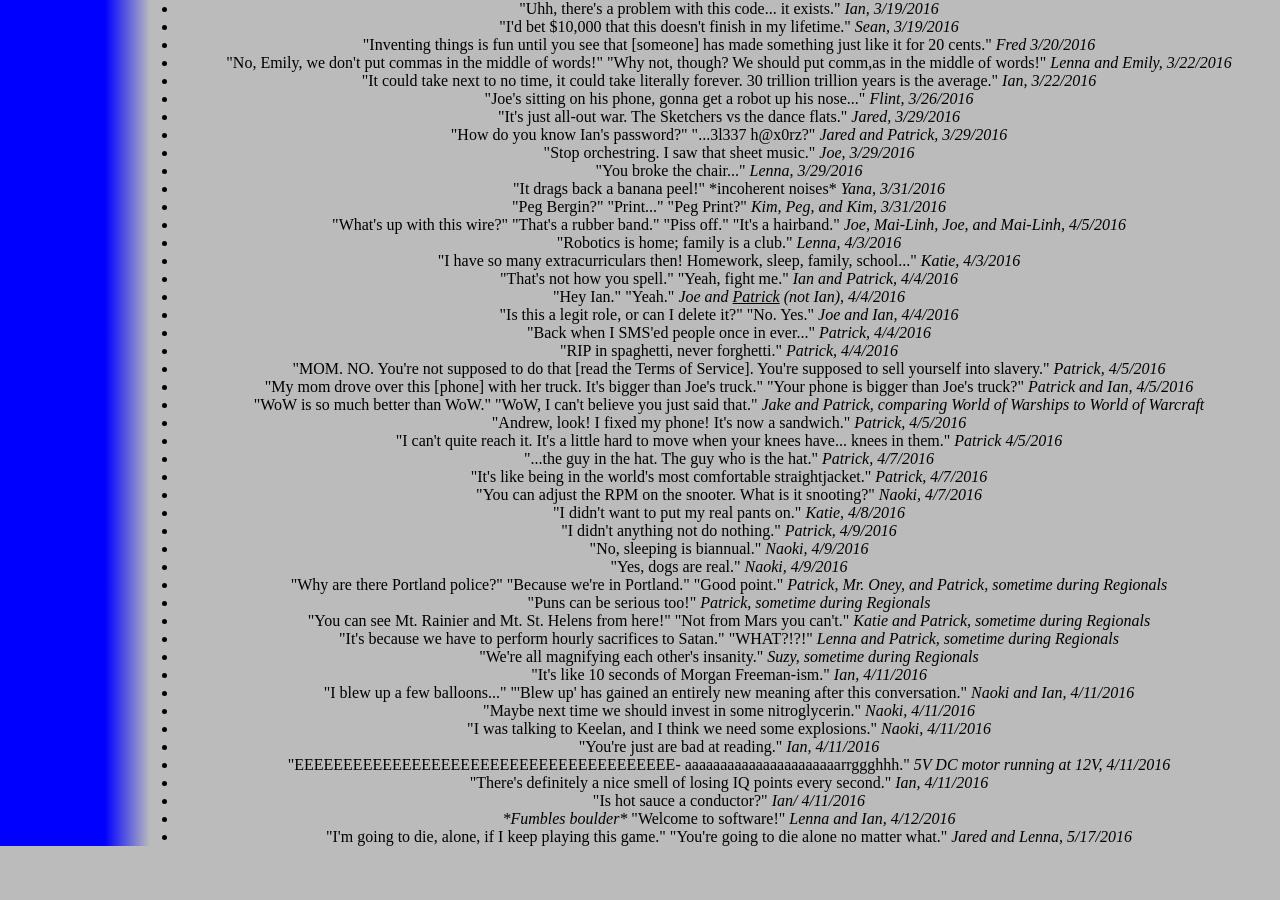
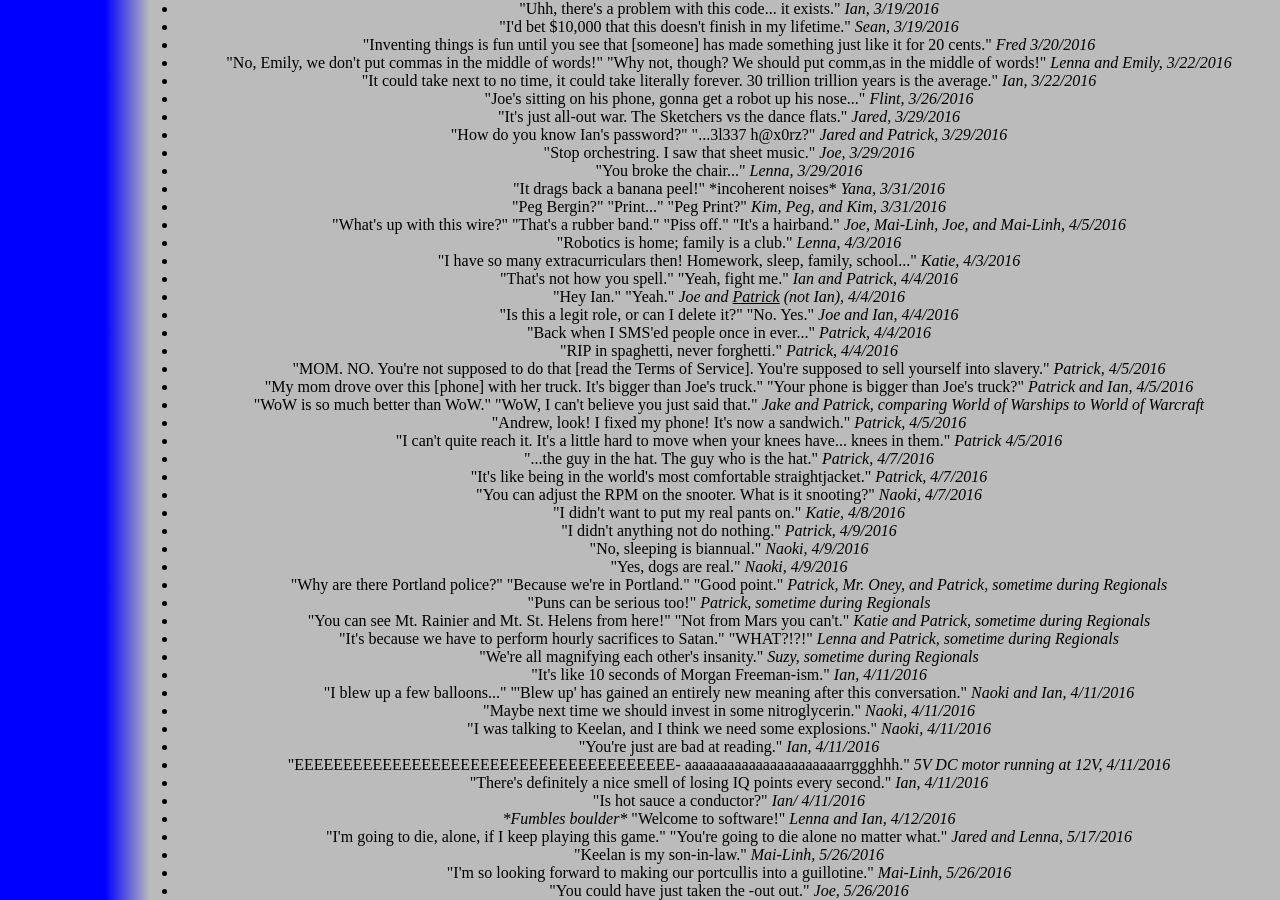
Before and after one commit to katiebugmoon/FRC4131.github.io, a Jekyll site: the page built from media/2016/quotes.html, in a window 1280 px wide and 900 px high, scrolled down 2464 px. Built offline with Jekyll 4.4.1, drawn with Linux system fonts in a browser that asks for light colours; nearby versions of some CDN libraries; before the commit the page ends 3310 px from its top, so only the background shows below that.

Commit message:
Update quotes.html

```diff
--- a/media/2016/quotes.html
+++ b/media/2016/quotes.html
@@ -177,4 +177,7 @@ title: Build Season 2016 Quotes
 	<li>"Is hot sauce a conductor?" <i>Ian/ 4/11/2016</i></li>
 	<li><i>*Fumbles boulder* </i>"Welcome to software!" <i>Lenna and Ian, 4/12/2016</i></li>
 	<li>"I'm going to die, alone, if I keep playing this game." "You're going to die alone no matter what." <i>Jared and Lenna, 5/17/2016</i></li>
+	<li>"Keelan is my son-in-law." <i>Mai-Linh, 5/26/2016</i></li>
+	<li>"I'm so looking forward to making our portcullis into a guillotine." <i>Mai-Linh, 5/26/2016</i></li>
+	<li>"You could have just taken the -out out." <i>Joe, 5/26/2016</i></li>
 </ul><center>
```
